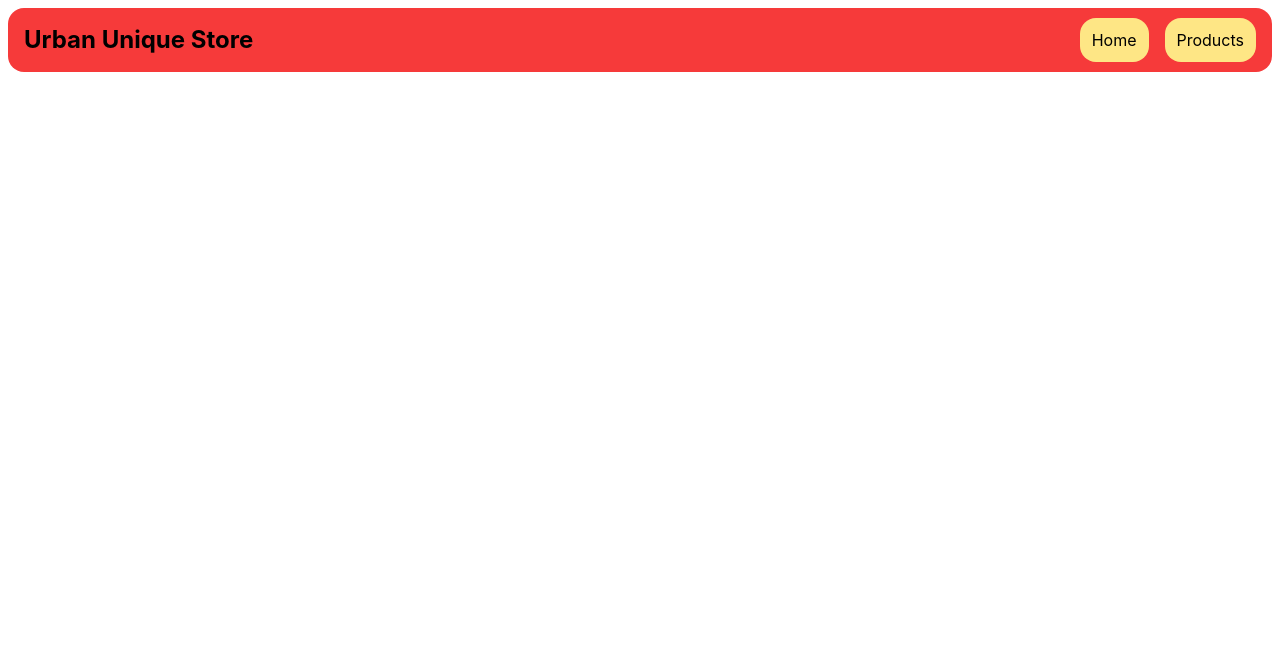
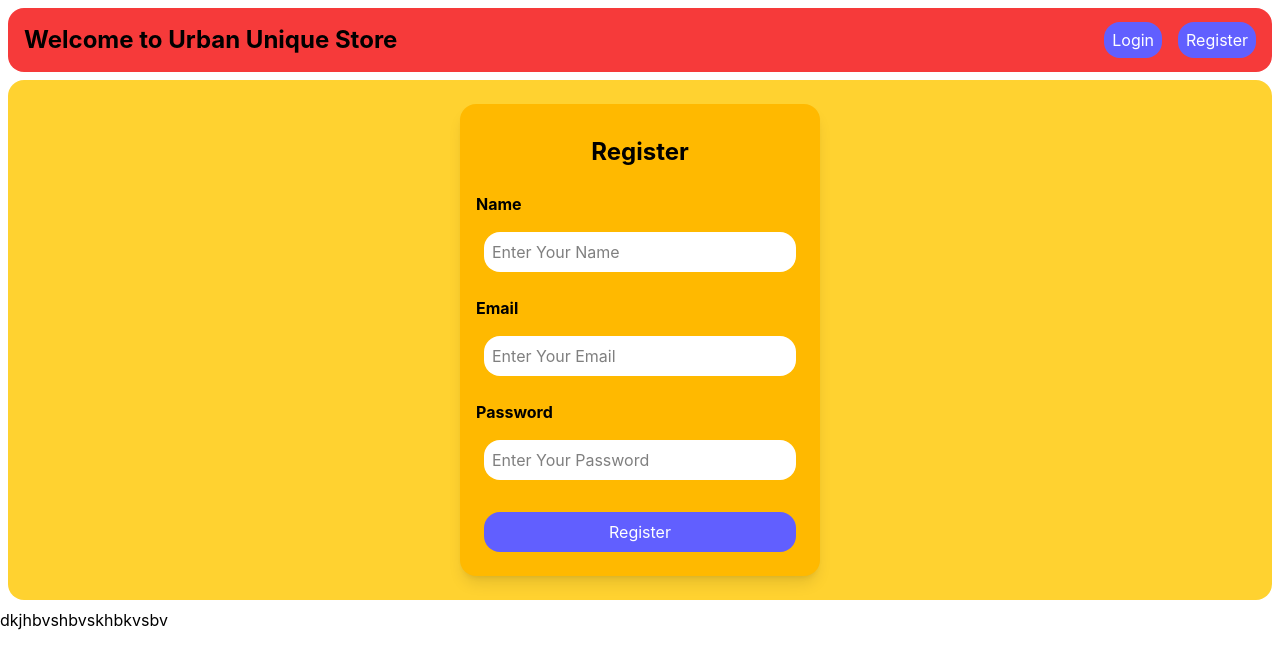
Before and after one commit to Ahsan24688/React-Practice, a React (Vite) app in the folder R-Firebase/R-FIREBASE/: page /Register in a window 1280 px wide. Shown: the top 668 px of the page. Built offline with nearby package versions, Linux system fonts and the light colour scheme.

Commit message:
React App with Authentication

```diff
--- a/R-Firebase/R-FIREBASE/package.json
+++ b/R-Firebase/R-FIREBASE/package.json
@@ -10,13 +10,16 @@
     "preview": "vite preview"
   },
   "dependencies": {
+    "@hookform/resolvers": "^5.9.1",
     "@tailwindcss/vite": "^4.3.3",
     "axios": "^1.19.0",
     "firebase": "^12.17.1",
     "react": "^19.2.8",
     "react-dom": "^19.2.8",
+    "react-hook-form": "^7.85.0",
     "react-router": "^7.18.2",
-    "tailwindcss": "^4.3.3"
+    "tailwindcss": "^4.3.3",
+    "yup": "^1.7.1"
   },
   "devDependencies": {
     "@eslint/js": "^10.0.1",
--- a/R-Firebase/R-FIREBASE/src/App.jsx
+++ b/R-Firebase/R-FIREBASE/src/App.jsx
@@ -8,16 +8,25 @@ import Landing from './pages/Landing'
 import Products from './pages/Products'
 import Navbar from './components/Navbar'
 import Itemcard from './components/Itemcard'
+import Auth from './pages/auth/Auth'
+import Authnav from './components/Authnav'
+import Register from './pages/auth/register/Register'
+import Login from './pages/auth/login/Login'
+
 
 function App() {
 
   return (
     <>
-      <Navbar />
       <Routes>
-        <Route path={"/"} element={<Landing />} />
+        <Route path={"/"} element={<Auth />}>
+            <Route path={"Register"} element={<Register />} />
+            <Route path={"Login"} element={<Login />} />
+        </Route>
+        <Route path={"Landing"} element={<Landing />} />
         <Route path={"/Products"} element={<Products />} />
         <Route path={"/Itemcard"} element={<Itemcard />} />
+        <Route path={"/Authnav"} element={<Authnav />} />
       </Routes>
     </>
   )
--- /dev/null
+++ b/R-Firebase/R-FIREBASE/src/components/Authnav.jsx
@@ -0,0 +1,25 @@
+import React from 'react'
+import { Link } from 'react-router'
+
+const Authnav = () => {
+    return (
+        <div>
+            <div>
+                <nav className='flex justify-between items-center m-2 p-4 rounded-2xl bg-[#F63A3A]'>
+                    <h1 className='text-2xl font-bold'>Welcome to Urban Unique Store</h1>
+                    <ul className='flex gap-4 justify-center items-center'>
+                        <li>
+                            <Link to="/Login" className="bg-indigo-500 p-2 text-white rounded-2xl">Login</Link>
+                        </li>
+                        <li>
+                            <Link to="/Register" className="bg-indigo-500 p-2 text-white rounded-2xl">Register</Link>
+                        </li>
+                    </ul>
+                </nav>
+            </div>
+
+        </div>
+    )
+}
+
+export default Authnav
--- a/R-Firebase/R-FIREBASE/src/components/Navbar.jsx
+++ b/R-Firebase/R-FIREBASE/src/components/Navbar.jsx
@@ -3,17 +3,23 @@ import { Link, NavLink } from 'react-router'
 import Landing from '../pages/Landing'
 import Products from '../pages/Products'
 
-const Navbar = () => {
+const Navbar = ({Signout, Delete}) => {
   return (
     <div>
       <nav className='flex justify-between items-center m-2 p-4 rounded-2xl bg-[#F63A3A]'>
         <h1 className='text-2xl font-bold'>Urban Unique Store</h1>
         <ul className='flex gap-4 justify-center items-center'>
           <li>
-            <NavLink to="/" className={'bg-amber-200 p-3 rounded-2xl'}>Home</NavLink>
+            <NavLink to="/" className={'bg-amber-200 p-3 rounded-2xl cursor-pointer'}>Home</NavLink>
           </li>
           <li>
-            <NavLink to="/Products" className={'bg-amber-200 p-3 rounded-2xl hover:bg-amber-300'}>Products</NavLink>
+            <NavLink to="/Products" className={'bg-amber-200 p-3 rounded-2xl cursor-pointer hover:bg-amber-300'}>Products</NavLink>
+          </li>
+          <li>
+            <button className='bg-amber-200 p-3 rounded-2xl hover:bg-amber-300 cursor-pointer' onClick={Signout}>Signout</button>
+          </li>
+          <li>
+            <button className='bg-amber-200 p-3 rounded-2xl hover:bg-amber-300 cursor-pointer' onClick={Delete}>Delete Account</button>
           </li>
         </ul>
       </nav>
--- a/R-Firebase/R-FIREBASE/src/database/firebaseconfig.js
+++ b/R-Firebase/R-FIREBASE/src/database/firebaseconfig.js
@@ -2,6 +2,7 @@
 import { initializeApp } from "firebase/app";
 import { getAnalytics } from "firebase/analytics";
 import { getFirestore, collection, addDoc, doc, getDocs,updateDoc, deleteDoc } from "firebase/firestore";
+import { getAuth, createUserWithEmailAndPassword, onAuthStateChanged, signInWithEmailAndPassword , signOut, deleteUser} from "firebase/auth";
 // TODO: Add SDKs for Firebase products that you want to use
 // https://firebase.google.com/docs/web/setup#available-libraries
 
@@ -24,4 +25,7 @@ const analytics = getAnalytics(app);
 // Initialize Cloud Firestore and get a reference to the service
 const db = getFirestore(app);
 
-export {db, addDoc, collection, doc, getDocs, updateDoc, deleteDoc};
+// Initialize Firebase Authentication and get a reference to the service
+const auth = getAuth(app);
+
+export {db, addDoc, collection, doc, getDocs, updateDoc, deleteDoc, auth, createUserWithEmailAndPassword, onAuthStateChanged, signInWithEmailAndPassword, signOut, deleteUser};
--- a/R-Firebase/R-FIREBASE/src/pages/Products.jsx
+++ b/R-Firebase/R-FIREBASE/src/pages/Products.jsx
@@ -5,6 +5,7 @@ import axios from 'axios';
 import Itemcard from '../components/Itemcard';
 import Skeleton from '../components/Skeleton';
 import Addprodmodal from '../components/Addprodmodal';
+import Navbar from '../components/Navbar';
 
 const Products = () => {
     let [openmodal, setOpenmodal] = useState(false);
@@ -63,6 +64,7 @@ const Products = () => {
 
     return (
         <>
+        <Navbar />
             <div className='flex justify-between items-center m-2 p-4 rounded-2xl bg-[#F77171]'>
                 <div>
                 <h1 className='text-2xl font-bold'>Products</h1>
--- /dev/null
+++ b/R-Firebase/R-FIREBASE/src/pages/auth/Auth.jsx
@@ -0,0 +1,15 @@
+import React from 'react'
+import Authnav from '../../components/Authnav'
+import {Outlet} from 'react-router'
+
+const Auth = () => {
+  return (
+    <div>
+      <Authnav />
+      <Outlet />
+      dkjhbvshbvskhbkvsbv
+    </div>
+  )
+}
+
+export default Auth
--- /dev/null
+++ b/R-Firebase/R-FIREBASE/src/pages/auth/login/Login.jsx
@@ -0,0 +1,80 @@
+import React from 'react'
+import { useForm } from 'react-hook-form'
+import * as yup from "yup";
+import { yupResolver } from "@hookform/resolvers/yup";
+import { auth, signInWithEmailAndPassword, onAuthStateChanged } from "../../../database/firebaseconfig";
+import { useNavigate } from 'react-router';
+
+const Login = () => {
+
+    onAuthStateChanged(auth, (user) => {
+        if (user) {
+            console.log("User is signed in:", user);
+            nevigate("/Landing");
+        }
+    });
+
+    let nevigate = useNavigate();
+
+    let loginschema = yup.object({
+        email: yup.string().required( "Email is required").email(),
+        password: yup.string().required().matches(/^(?=.*[a-z])(?=.*[A-Z])(?=.*\d)(?=.*[@$!%*?&])[A-Za-z\d@$!%*?&]{8,}$/ ,"Password must contain at least 8 characters, including at least one uppercase letter, one lowercase letter, one number, and one special character."),
+    })
+
+    let {
+        handleSubmit,
+        register,
+        formState: { errors },
+    } = useForm({
+        resolver: yupResolver(loginschema),
+    })
+
+    let logincredientials = async (data) => {
+        let existuser = await userlogin(data);
+        console.log(data);
+
+    }
+
+    let userlogin = async (userdata) => {
+        try {
+            let { email, password } = userdata;
+            await signInWithEmailAndPassword(auth, email, password)
+                .then((userCredential) => {
+                    const user = userCredential.user;
+                    console.log(user);
+                })
+                nevigate("/Landing");
+        }
+        catch (error) {
+        console.log(error);
+    }
+}
+
+return (
+    <div className='flex justify-center items-center bg-amber-300 m-2 p-4 rounded-2xl'>
+        <form onSubmit={handleSubmit(logincredientials)}
+            className='flex flex-col rounded-2xl gap-2 m-2 p-4 shadow-lg bg-amber-400 w-90'>
+            <h1 className='text-2xl font-bold text-center m-2 p-2'>Login</h1>
+
+            {/* <label htmlfor="name" className='font-bold'>Name</label>
+                <input type="text" id="name" placeholder='Enter Your Name' className='p-2 m-2 rounded-2xl bg-white' /> */}
+
+            <label htmlFor="email" className='font-bold'>Email</label>
+            <input {...register("email")}
+                type="email" id="email" placeholder='Enter Your Email' className='p-2 m-2 rounded-2xl bg-white' />
+
+            <p className='text-red-600'>{errors.email?.message}</p>
+
+            <label htmlFor="password" className='font-bold'>Password</label>
+            <input {...register("password")}
+                type="password" id="password" placeholder='Enter Your Password' className='p-2 m-2 rounded-2xl bg-white' />
+
+            <p className='text-red-600'>{errors.password?.message}</p>
+
+            <button className='bg-indigo-500 p-2 m-2 rounded-2xl text-white cursor-pointer'> Login </button>
+        </form>
+    </div>
+)
+}
+
+export default Login
--- /dev/null
+++ b/R-Firebase/R-FIREBASE/src/pages/auth/register/Register.jsx
@@ -0,0 +1,104 @@
+import React from 'react'
+import { useForm } from 'react-hook-form'
+import * as yup from "yup";
+import { yupResolver } from "@hookform/resolvers/yup";
+import { auth, createUserWithEmailAndPassword } from "../../../database/firebaseconfig";
+import { collection, addDoc, db } from "../../../database/firebaseconfig";
+import { useNavigate } from 'react-router';
+
+const Register = () => {
+
+  let nevigate = useNavigate();
+
+  let schema = yup.object({
+    name: yup.string().required(),
+    email: yup.string().required("Email is required").email(),
+    password: yup.string().required().matches(/^(?=.*[a-z])(?=.*[A-Z])(?=.*\d)(?=.*[@$!%*?&])[A-Za-z\d@$!%*?&]{8,}$/ ,"Password must contain at least 8 characters, including at least one uppercase letter, one lowercase letter, one number, and one special character."),
+  })
+
+  let {
+    handleSubmit,
+    register,
+    formState: { errors },
+  } = useForm({
+    resolver: yupResolver(schema),
+  });
+
+  let credentials = async (data) => {
+    console.log(data);
+    let getuser = await userRegister(data);
+
+  }
+
+  // Firebase Implementation
+  let userRegister = async (usersdata) => {
+    try {
+      let { name, email, password } = usersdata;
+      await createUserWithEmailAndPassword(auth, email, password)
+        .then((userCredential) => {
+          const user = userCredential.user;
+          console.log(user);
+        })
+      await adddata({
+        name: name,
+        email: email
+      })
+      nevigate("/Landing");
+    }
+    catch (error) {
+      console.log(error);
+    }
+
+    console.log(usersdata)
+  }
+
+  let adddata = async (usersdata) => {
+    try {
+      console.log(usersdata);
+      const docRef = await addDoc(collection(db, "credentials"), usersdata);
+      console.log("Document written with ID: ", docRef.id);
+    }
+    catch (error) {
+      console.log(error);
+    }
+  }
+
+
+
+  return (
+    <div className='flex justify-center items-center bg-amber-300 m-2 p-4 rounded-2xl'>
+      <form onSubmit={handleSubmit(credentials)}
+        className='flex flex-col rounded-2xl gap-2 m-2 p-4 shadow-lg bg-amber-400 w-90'>
+        <h1 className='text-2xl font-bold text-center m-2 p-2'>Register</h1>
+
+        <label htmlFor="name" className='font-bold'>Name</label>
+        <input   {...register("name", { required: true })}
+          type="text" id="name" placeholder='Enter Your Name' className='p-2 m-2 rounded-2xl bg-white'
+        />
+
+            <p className='text-red-600'>{errors.name?.message}</p>
+
+
+
+        <label htmlFor="email" className='font-bold'>Email</label>
+        <input {...register("email", { required: true })}
+          type="email" id="email" placeholder='Enter Your Email' className='p-2 m-2 rounded-2xl bg-white' />
+
+            <p className='text-red-600'>{errors.email?.message}</p>
+
+
+        <label htmlFor="password" className='font-bold'>Password</label>
+        <input {...register("password", { required: true })}
+          type="password" id="password" placeholder='Enter Your Password' className='p-2 m-2 rounded-2xl bg-white' />
+
+            <p className='text-red-600'>{errors.password?.message}</p>
+
+
+
+        <button className='bg-indigo-500 p-2 m-2 rounded-2xl text-white cursor-pointer'> Register </button>
+      </form>
+    </div>
+  )
+}
+
+export default Register
```
Also changed, not shown: R-Firebase/R-FIREBASE/src/pages/Landing.jsx (+31 -0 lines), 1 other file (tests, documents, lock files or other folders).
